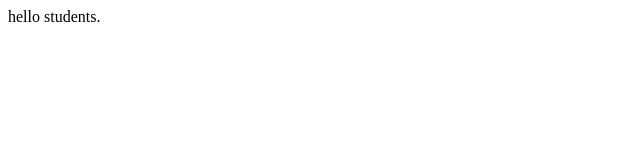
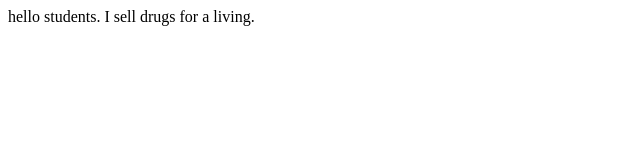
Before and after one commit to Dhanrajtamang/dhanraj-portfolio, a plain HTML site: page index.html in a window 1280 px wide. Shown: the whole page, without its empty margins (0-640 px from the left). Drawn offline with Linux system fonts and the light colour scheme.

Commit message:
chore: added text in website
i added some info on the website

```diff
--- a/index.html
+++ b/index.html
@@ -7,6 +7,6 @@
     <title>dhanraj's Portfolio</title>
 </head>
 <body>
-    hello students.
+    hello students. I sell drugs for a living.
 </body>
 </html>
```
